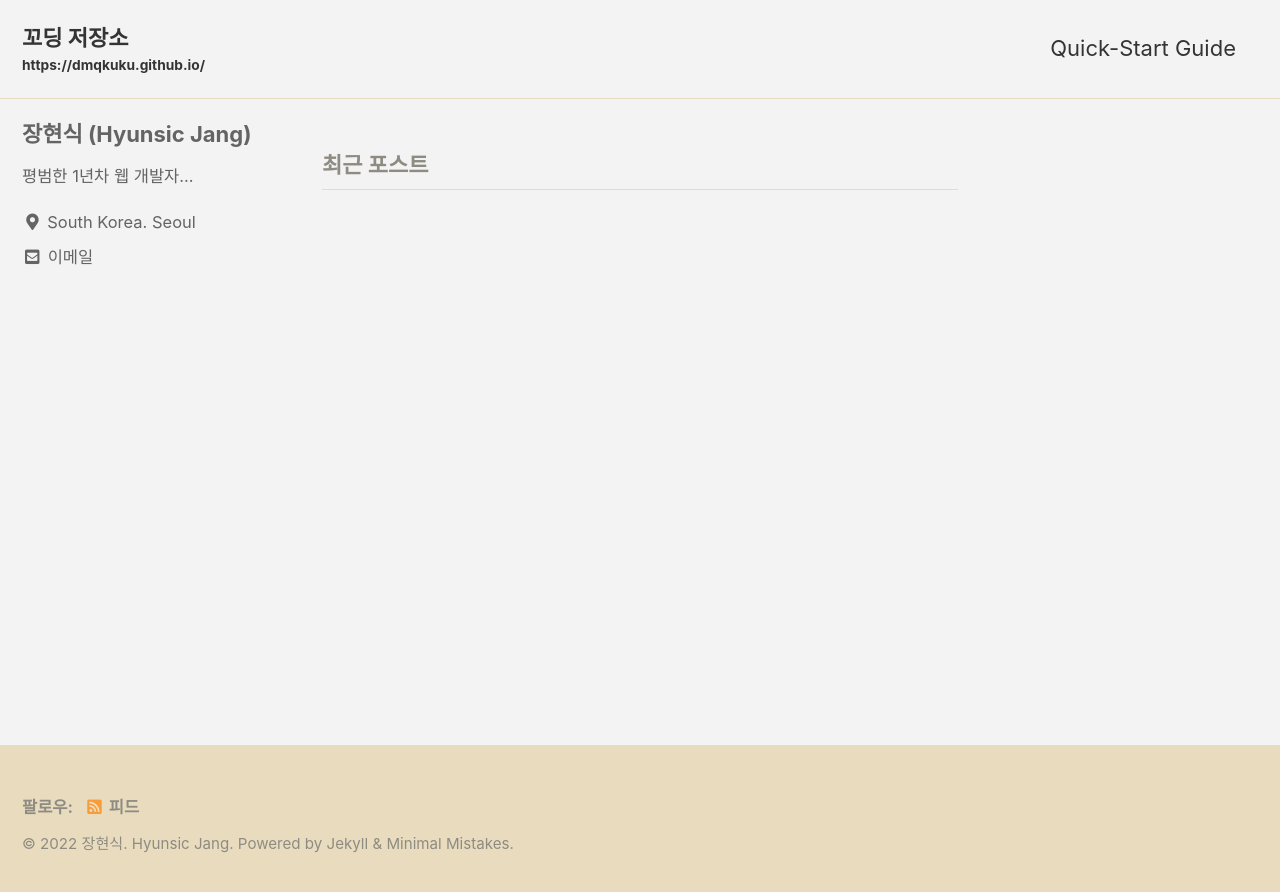
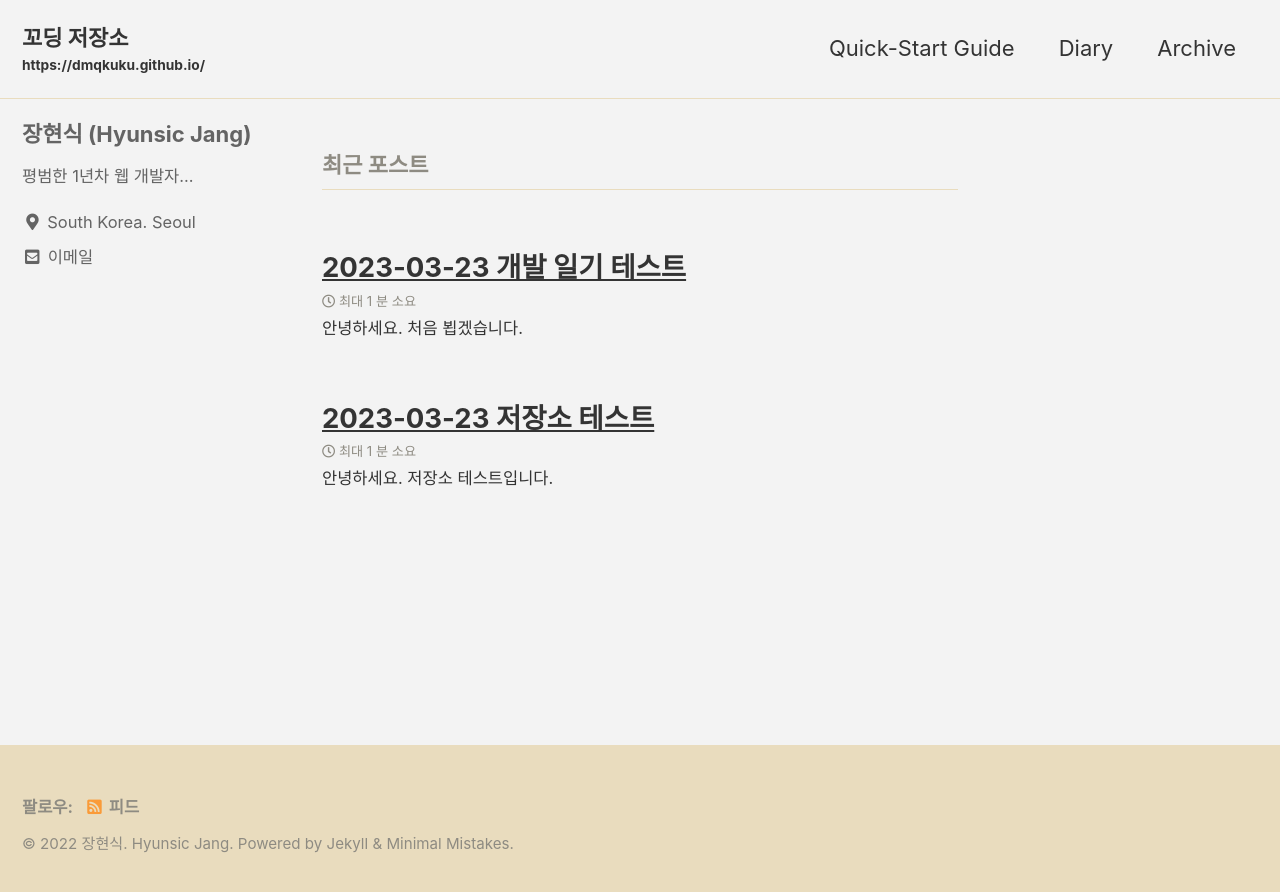
Before and after one commit to dmqkuku/jhsPage, a Jekyll site: the page built from index.html, in a window 1280 px wide. Shown: the top 892 px of the page. Built offline with Jekyll 4.4.1, drawn with Linux system fonts in a browser that asks for light colours; cached includes are drawn as plain includes; the list of posts is cut into pages by our own code.

Commit message:
테스트

```diff
--- a/_data/navigation.yml
+++ b/_data/navigation.yml
@@ -2,6 +2,10 @@
 main:
   - title: "Quick-Start Guide"
     url: https://mmistakes.github.io/minimal-mistakes/docs/quick-start-guide/
+  - title: "Diary"
+    url: /diary/
+  - title: "Archive"
+    url: /archive/
   # - title: "About"
   #   url: https://mmistakes.github.io/minimal-mistakes/about/
   # - title: "Sample Posts"
--- /dev/null
+++ b/_posts/2022-03-23-test copy.markdown
@@ -0,0 +1,9 @@
+---
+permalink: /archive/
+title: "2023-03-23 저장소 테스트"
+tags: [Archive]
+
+
+---
+
+안녕하세요. 저장소 테스트입니다.
--- /dev/null
+++ b/_posts/2022-03-23-test.markdown
@@ -0,0 +1,9 @@
+---
+permalink: /diary/
+title: "2023-03-23 개발 일기 테스트"
+tags: [Diary]
+
+
+---
+
+안녕하세요. 처음 뵙겠습니다.
```
